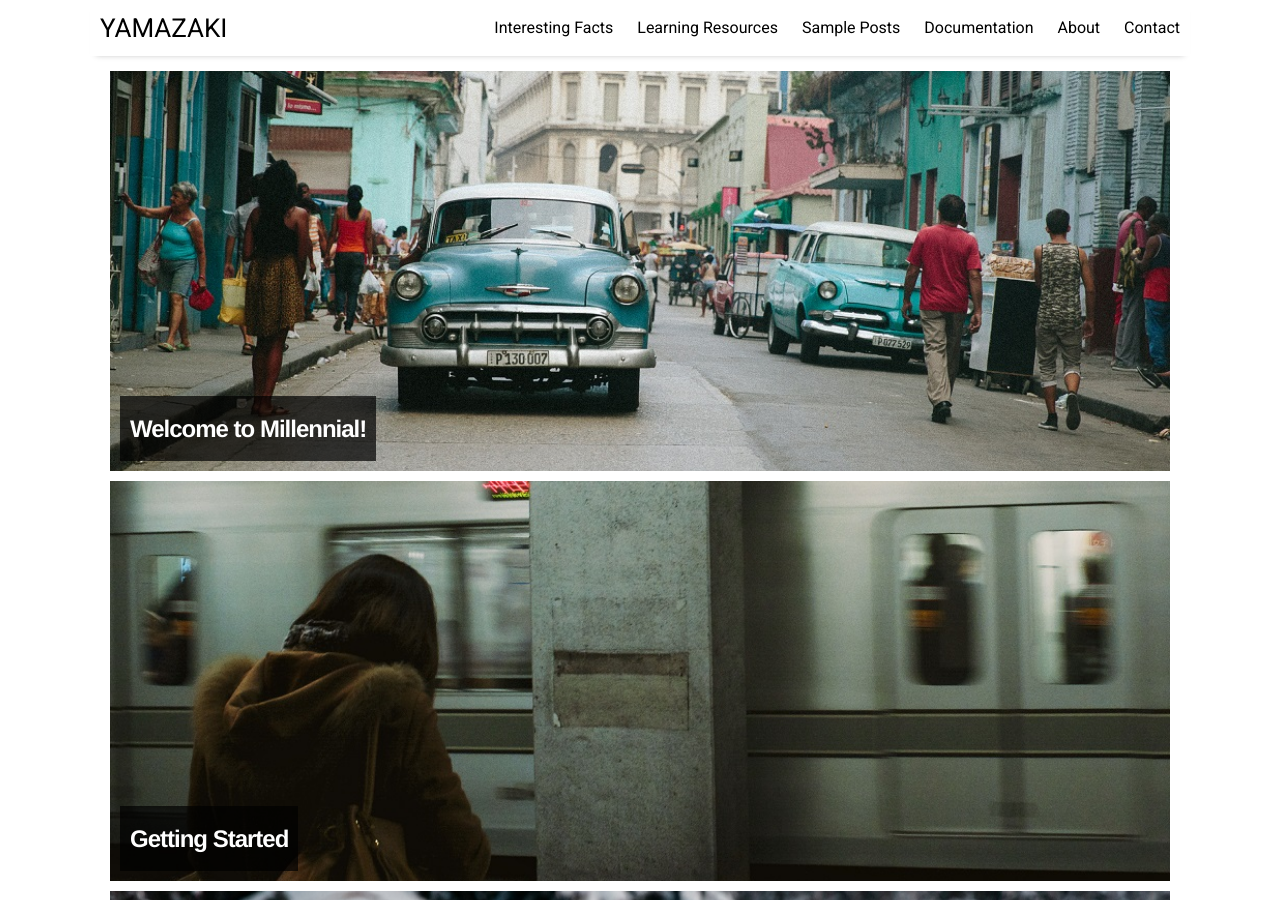
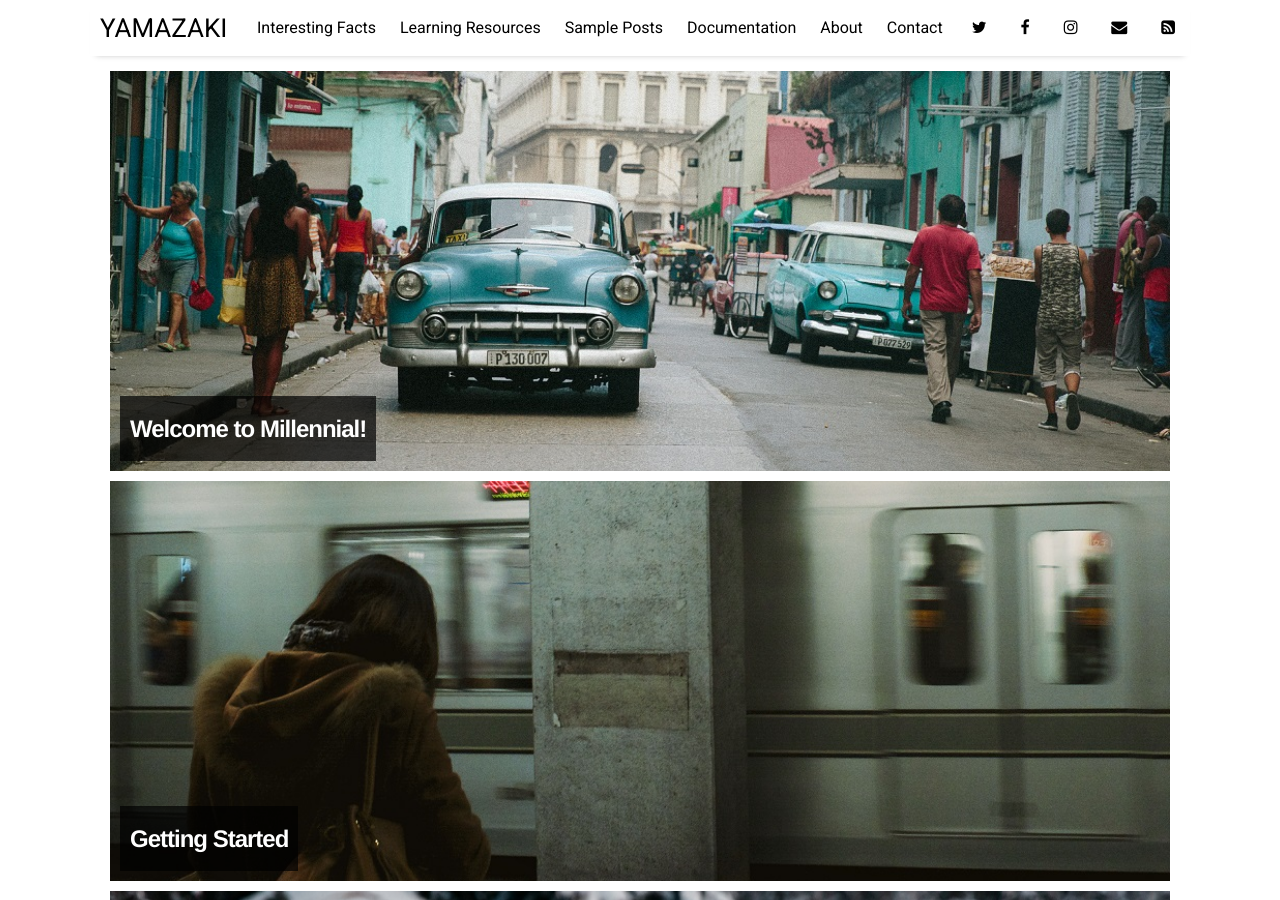
Before and after one commit to gj1002509/zakisikoku, a Jekyll site: the page built from index.html, in a window 1280 px wide and 900 px high. Built offline with Jekyll 4.4.1, drawn with Linux system fonts in a browser that asks for light colours; nearby versions of some CDN libraries; the list of posts is cut into pages by our own code.

Commit message:
Update settings.yml

```diff
--- a/_data/settings.yml
+++ b/_data/settings.yml
@@ -14,6 +14,14 @@ menu:
 - {name: 'About',              url: 'about'}
 - {name: 'Contact',            url: 'contact'}
 
+# Available social icons are powered by Font Awesome, so you can use any icon that they offer
+social:
+- {icon: 'twitter', link:    'https://twitter.com/paululele'}
+- {icon: 'facebook', link:   'https://www.facebook.com/paululele'}
+- {icon: 'instagram', link:  'https://instagram.com/paululele'}
+- {icon: 'envelope', link:   'mailto:hello@paulle.ca'}
+- {icon: 'rss-square', link: 'feed.xml'}
+# - {icon: 'rss-square', link: 'rss-feed.xml'}
 # Customize site text
 pagination:
   next_page: 'Newer'
```
